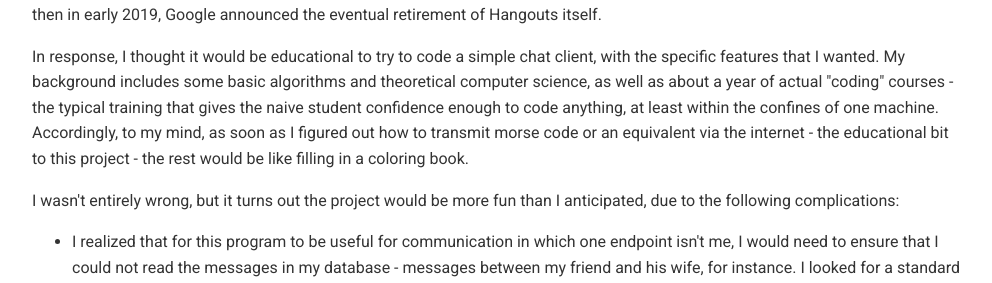
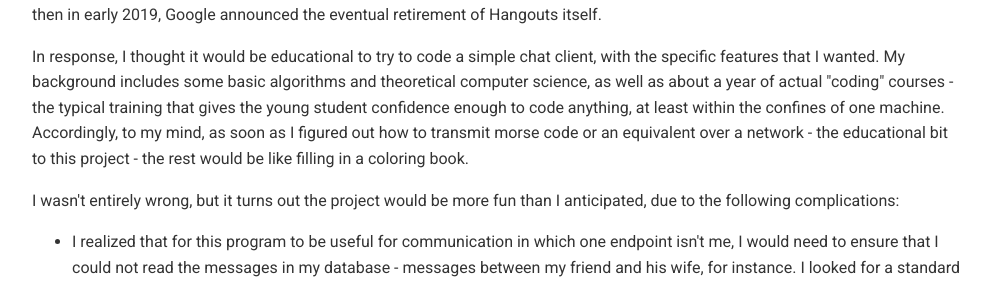
Before and after one commit to chatscrypt/chatscrypt.github.io, a Jekyll site: the page built from _posts/2019-12-24-why-chatscrypt.html, in a window 1280 px wide. Shown: the part 343-626 px from the top of the page, without its empty margins (143-1135 px from the left). Built offline with Jekyll 4.4.1, drawn with Linux system fonts in a browser that asks for light colours; comment, search, counter and statistics services are not loaded.

Commit message:
Update 2019-12-24-why-chatscrypt.html

```diff
--- a/_posts/2019-12-24-why-chatscrypt.html
+++ b/_posts/2019-12-24-why-chatscrypt.html
@@ -7,7 +7,7 @@
 
 My first inclination to begin the <a href="https://chatscrypt.herokuapp.com/">ChatScrypt</a> project germinated in response to the decline of Gchat as it moved away from a session-based, searchable, reviewable message history, as well from a compact, simple chat interface, in favor of the infinite-scroll, always-on, space-inefficient implementation via Hangouts. This alone wasn't enough to prod me into doing anything about it, but then in early 2019, Google announced the eventual retirement of Hangouts itself.
 
-<p>In response, I thought it would be educational to try to code a simple chat client, with the specific features that I wanted. My background includes some basic algorithms and theoretical computer science, as well as about a year of actual "coding" courses - the typical training that gives the naive student confidence enough to code anything, at least within the confines of one machine. Accordingly, to my mind, as soon as I figured out how to transmit morse code or an equivalent via the internet - the educational bit to this project - the rest would be like filling in a coloring book.
+<p>In response, I thought it would be educational to try to code a simple chat client, with the specific features that I wanted. My background includes some basic algorithms and theoretical computer science, as well as about a year of actual "coding" courses - the typical training that gives the young student confidence enough to code anything, at least within the confines of one machine. Accordingly, to my mind, as soon as I figured out how to transmit morse code or an equivalent over a network - the educational bit to this project - the rest would be like filling in a coloring book.
 
 <p>I wasn't entirely wrong, but it turns out the project would be more fun than I anticipated, due to the following complications:
 
```
